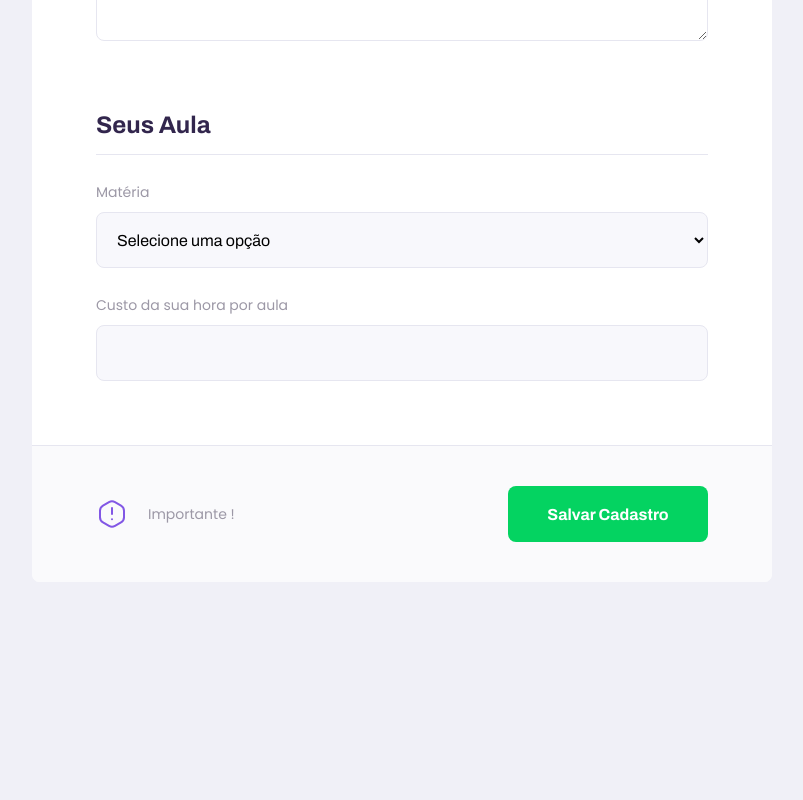
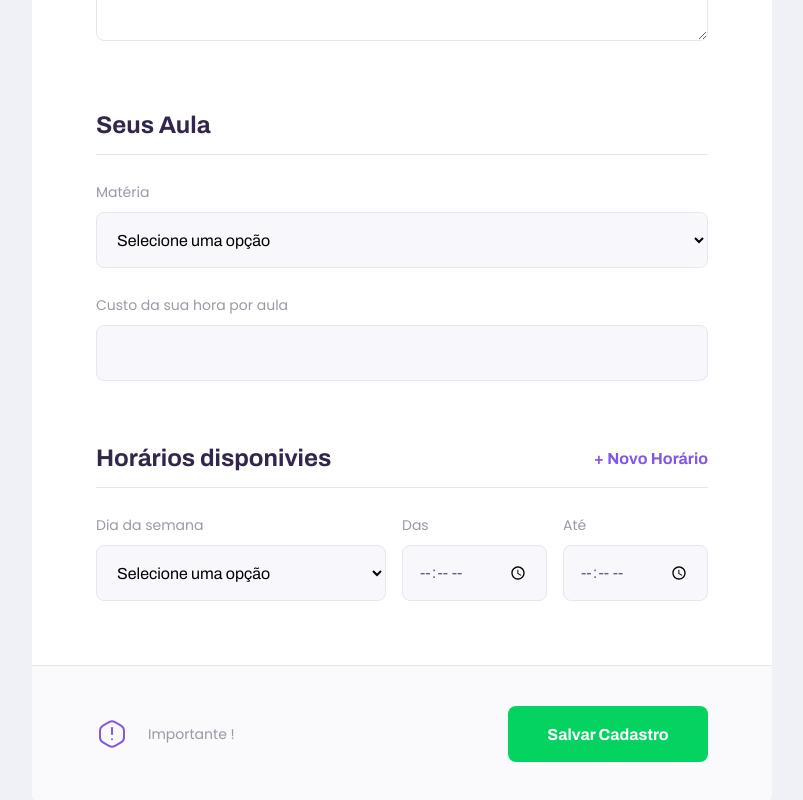
Before and after one commit to MarquesSouza/NLW_PROFFY, a React (Create React App) app in the folder web/: page /give-classes in a window 1280 px wide. Shown: the part 858-1658 px from the top of the page, without its empty margins (238-1041 px from the left). Before the commit the page ends 1440 px from the top, so only its background shows below. Built offline with nearby package versions, Linux system fonts and the light colour scheme.

Commit message:
teracher form

```diff
--- a/web/src/pages/TeacherForm/index.tsx
+++ b/web/src/pages/TeacherForm/index.tsx
@@ -36,7 +36,29 @@
                     <Input name="cost" label="Custo da sua hora por aula"/>
 
                 </fieldset>
+                <fieldset>
+                    <legend>Horários disponivies
+                    <button type="button">
+                        + Novo Horário
+                    </button>
+                    </legend>
+                    <div className="schedule-item">
+                    <Select name="week_day" label="Dia da semana"
+                        options={[
+                            {value:'0',label:'Domingo'},
+                            {value:'1',label:'Segunda'},
+                            {value:'2',label:'Terça'},
+                            {value:'3',label:'Quarta'},
+                            {value:'4',label:'Quinta'},
+                            {value:'5',label:'Sexta'},
+                            {value:'6',label:'Sabado'}
 
+                        ]}
+                    />
+                    <Input name="from" label="Das" type="time"/>
+                    <Input name="to" label="Até" type="time"/>
+                    </div>
+                </fieldset>
                 <footer>
                     <p>
                         <img src={warningIcon} alt="Aviso importante"/>
--- a/web/src/pages/TeacherForm/styles.css
+++ b/web/src/pages/TeacherForm/styles.css
@@ -34,6 +34,18 @@
     padding-bottom: 1.6rem;
     border-bottom: 1px solid var(--color-line-in-white);
 }
+#page-teacher-form main fieldset legend button{
+    background: none;
+    border: 0;
+    color: var(--color-primary);
+    font: 700 1.6rem Archivo;
+    cursor: pointer;
+    transition:color 0.2s;
+}
+#page-teacher-form main fieldset legend button:hover{
+    color: var(--color-prumary-dark);
+}
+
 #page-teacher-form main fieldset .imput-block + .textarea-block,
 #page-teacher-form main fieldset .select-block + .input-block{
     margin-top: 2.4rem;
@@ -88,6 +100,14 @@
     #page-teacher-form main fieldset{
         padding: 0 6.4rem;
     }
+    #page-teacher-form main .schedule-item{
+        display: grid;
+        grid-template-columns: 2fr 1fr 1fr;
+        column-gap: 1.6rem;
+    }
+    #page-teacher-form main .schedule-item .input-block{
+        margin-top: 0 !important;
+    }
     #page-teacher-form main footer{
         padding: 4.0rem 6.4rem;
         display: flex;
--- a/web/src/pages/TeacherList/index.tsx
+++ b/web/src/pages/TeacherList/index.tsx
@@ -4,6 +4,7 @@
 import PageHeader from '../../components/PageHeader';
 import TeacherItem from '../../components/TeacherItem';
 import Input from '../../components/Input';
+import Select from '../../components/Select';
 
 
 function TeacherList(){
@@ -12,8 +13,26 @@
             <div id="page-teacher-list" className="container">
                 <PageHeader title="Estes são os proffys disponiveis.">
                     <form id="search-teachers">
-                        <Input name="subject" label="Matéria"/>
-                        <Input name="week_day" label="Dia da semana"/>
+                    <Select name="subject" label="Matéria"
+                        options={[
+                            {value:'Artes',label:'Artes'},
+                            {value:'Programação',label:'Programação'},
+                            {value:'Portugues',label:'Portugues'},
+                            {value:'Quimica',label:'Quimica'}
+                        ]}
+                    />
+                    <Select name="week_day" label="Dia da semana"
+                        options={[
+                            {value:'0',label:'Domingo'},
+                            {value:'1',label:'Segunda'},
+                            {value:'2',label:'Terça'},
+                            {value:'3',label:'Quarta'},
+                            {value:'4',label:'Quinta'},
+                            {value:'5',label:'Sexta'},
+                            {value:'6',label:'Sabado'}
+
+                        ]}
+                    />
                         <Input type="time" name="time" label="Hora"/>
 
                        </form>
--- a/web/src/pages/TeacherList/styles.css
+++ b/web/src/pages/TeacherList/styles.css
@@ -24,7 +24,8 @@
         position: absolute;
         bottom: -28px;
     }
-    #seach-teachers .input-block+ .input-block{
+    #seach-teachers .input-block+ .input-block
+    #seach-teachers .select-block+ .select-block{
         margin-top: 0;
     }
     #page-teacher-list main{
```
